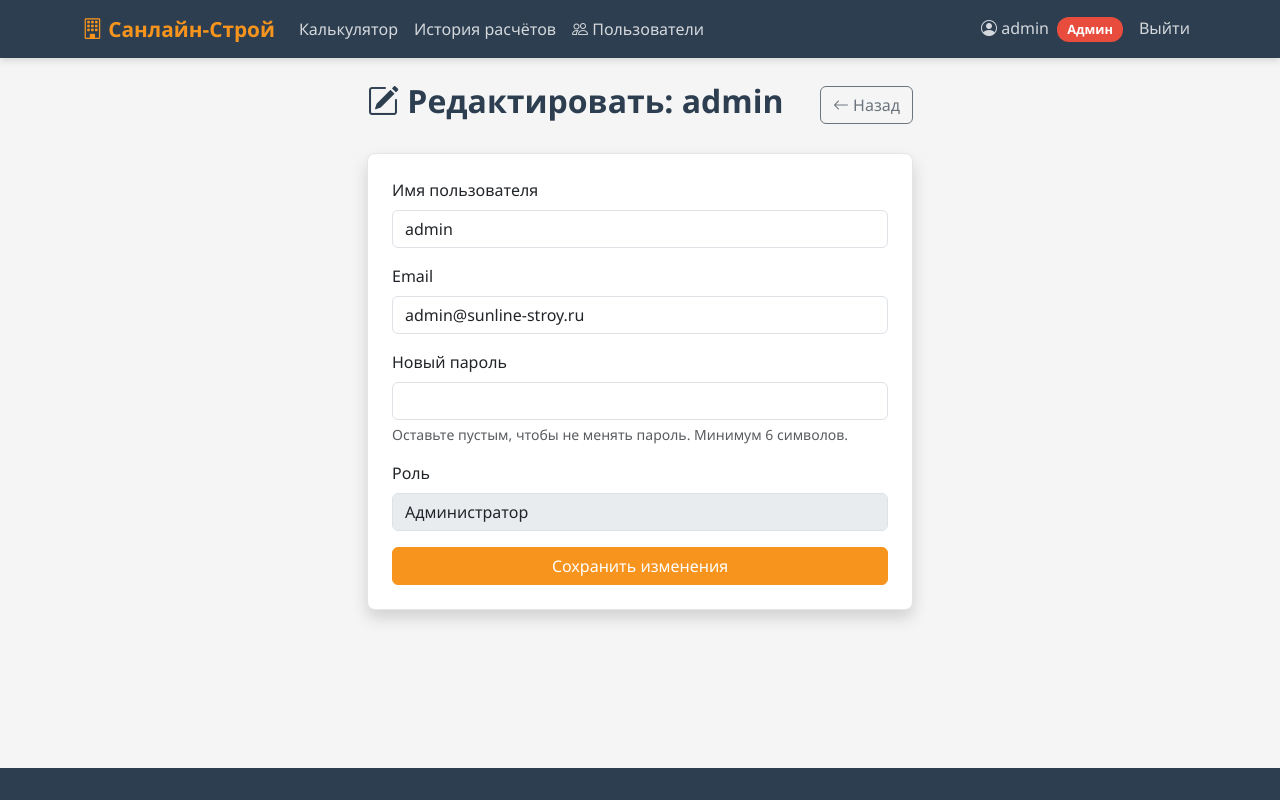
After one commit to soslatish/construction-cost-calculator, a Flask app: page /admin/users/1/edit in a window 1280 px wide. The commit adds this page. Run offline with Flask 3, Linux system fonts and the light colour scheme; a user stored in the database is signed in.

Commit message:
Админ: редактирование пользователей, доступ к расчётам, PDF экспорт, цвета Санлайн
- Добавлена страница редактирования пользователей для админа
- Админ видит все расчёты и может заходить в них
- Исправлен контроль доступа к отчётам и загрузке расчётов
- PDF экспорт: WeasyPrint заменён на xhtml2pdf
- Цвета обновлены на оранжевые (#F7941D)
- Удалён заголовок калькулятора и текст футера

```diff
--- a/auth.py
+++ b/auth.py
@@ -1,7 +1,7 @@
 from functools import wraps
 from flask import Blueprint, render_template, redirect, url_for, flash, request
 from flask_login import login_user, logout_user, login_required, current_user
-from models import db, User, ROLE_VIEWER, ROLE_MANAGER
+from models import db, User, ROLE_VIEWER, ROLE_MANAGER, ROLE_ADMIN
 
 auth_bp = Blueprint('auth', __name__)
 
@@ -159,3 +159,46 @@ def delete_user(user_id):
     db.session.commit()
     flash(f'Пользователь «{user.username}» удалён.', 'success')
     return redirect(url_for('auth.user_list'))
+
+
+@auth_bp.route('/admin/users/<int:user_id>/edit', methods=['GET', 'POST'])
+@admin_required
+def edit_user(user_id):
+    user = User.query.get_or_404(user_id)
+
+    if request.method == 'POST':
+        username = request.form.get('username', '').strip()
+        email = request.form.get('email', '').strip()
+        password = request.form.get('password', '').strip()
+        role = request.form.get('role', user.role)
+
+        if not username or not email:
+            flash('Имя и email обязательны.', 'error')
+            return render_template('auth/edit_user.html', user=user)
+
+        existing = User.query.filter_by(username=username).first()
+        if existing and existing.id != user.id:
+            flash('Пользователь с таким именем уже существует.', 'error')
+            return render_template('auth/edit_user.html', user=user)
+
+        existing = User.query.filter_by(email=email).first()
+        if existing and existing.id != user.id:
+            flash('Этот email уже зарегистрирован.', 'error')
+            return render_template('auth/edit_user.html', user=user)
+
+        if password:
+            if len(password) < 6:
+                flash('Пароль должен быть не менее 6 символов.', 'error')
+                return render_template('auth/edit_user.html', user=user)
+            user.set_password(password)
+
+        user.username = username
+        user.email = email
+        if not user.is_admin and role in (ROLE_VIEWER, ROLE_MANAGER, ROLE_ADMIN):
+            user.role = role
+
+        db.session.commit()
+        flash(f'Данные пользователя «{user.username}» обновлены.', 'success')
+        return redirect(url_for('auth.user_list'))
+
+    return render_template('auth/edit_user.html', user=user)
--- a/requirements.txt
+++ b/requirements.txt
@@ -1,4 +1,4 @@
 Flask==3.1.1
 Flask-Login==0.6.3
 Flask-SQLAlchemy==3.1.1
-WeasyPrint==63.1
+xhtml2pdf==0.2.17
--- a/static/css/style.css
+++ b/static/css/style.css
@@ -1,6 +1,6 @@
 :root {
-    --sl-primary: #1ABC9C;
-    --sl-primary-dark: #16A085;
+    --sl-primary: #F7941D;
+    --sl-primary-dark: #E07B00;
     --sl-dark: #2C3E50;
     --sl-dark-light: #34495E;
     --sl-text: #444;
@@ -93,7 +93,7 @@ body {
 
 .nav-tabs .nav-link:hover {
     color: var(--sl-primary);
-    border-bottom-color: rgba(26, 188, 156, 0.3);
+    border-bottom-color: rgba(247, 148, 29, 0.3);
 }
 
 .nav-tabs .nav-link.active {
@@ -128,7 +128,7 @@ body {
 }
 
 .table-warning {
-    background-color: rgba(26, 188, 156, 0.1) !important;
+    background-color: rgba(247, 148, 29, 0.1) !important;
 }
 
 .table-warning td {
@@ -136,11 +136,11 @@ body {
 }
 
 .table-primary {
-    background-color: rgba(26, 188, 156, 0.15) !important;
+    background-color: rgba(247, 148, 29, 0.15) !important;
 }
 
 .table-info {
-    background-color: rgba(26, 188, 156, 0.08) !important;
+    background-color: rgba(247, 148, 29, 0.08) !important;
 }
 
 /* Cards */
@@ -181,16 +181,16 @@ a:hover {
 
 /* Alerts */
 .alert-success {
-    background-color: rgba(26, 188, 156, 0.15);
+    background-color: rgba(247, 148, 29, 0.15);
     border-color: var(--sl-primary);
-    color: #155724;
+    color: #664d03;
 }
 
 /* Form focus */
 .form-control:focus,
 .form-select:focus {
     border-color: var(--sl-primary);
-    box-shadow: 0 0 0 0.2rem rgba(26, 188, 156, 0.25);
+    box-shadow: 0 0 0 0.2rem rgba(247, 148, 29, 0.25);
 }
 
 /* Footer */
--- /dev/null
+++ b/templates/auth/edit_user.html
@@ -0,0 +1,50 @@
+{% extends "base.html" %}
+{% block title %}Редактирование пользователя — Санлайн-Строй{% endblock %}
+
+{% block content %}
+<div class="row justify-content-center">
+    <div class="col-md-6">
+        <div class="d-flex justify-content-between align-items-center mb-4">
+            <h2><i class="bi bi-pencil-square"></i> Редактировать: {{ user.username }}</h2>
+            <a href="{{ url_for('auth.user_list') }}" class="btn btn-outline-secondary">
+                <i class="bi bi-arrow-left"></i> Назад
+            </a>
+        </div>
+        <div class="card shadow">
+            <div class="card-body p-4">
+                <form method="POST">
+                    <div class="mb-3">
+                        <label for="username" class="form-label">Имя пользователя</label>
+                        <input type="text" class="form-control" id="username" name="username" value="{{ user.username }}" required>
+                    </div>
+                    <div class="mb-3">
+                        <label for="email" class="form-label">Email</label>
+                        <input type="email" class="form-control" id="email" name="email" value="{{ user.email }}" required>
+                    </div>
+                    <div class="mb-3">
+                        <label for="password" class="form-label">Новый пароль</label>
+                        <input type="password" class="form-control" id="password" name="password" minlength="6">
+                        <div class="form-text">Оставьте пустым, чтобы не менять пароль. Минимум 6 символов.</div>
+                    </div>
+                    {% if not user.is_admin %}
+                    <div class="mb-3">
+                        <label for="role" class="form-label">Роль</label>
+                        <select class="form-select" id="role" name="role">
+                            <option value="viewer" {% if user.role == 'viewer' %}selected{% endif %}>Наблюдатель</option>
+                            <option value="manager" {% if user.role == 'manager' %}selected{% endif %}>Менеджер</option>
+                            <option value="admin" {% if user.role == 'admin' %}selected{% endif %}>Администратор</option>
+                        </select>
+                    </div>
+                    {% else %}
+                    <div class="mb-3">
+                        <label class="form-label">Роль</label>
+                        <input type="text" class="form-control" value="Администратор" disabled>
+                    </div>
+                    {% endif %}
+                    <button type="submit" class="btn btn-primary w-100">Сохранить изменения</button>
+                </form>
+            </div>
+        </div>
+    </div>
+</div>
+{% endblock %}
--- a/templates/base.html
+++ b/templates/base.html
@@ -81,9 +81,7 @@
     </div>
 
     <footer class="mt-5 py-3 text-center">
-        <div class="container">
-            Санлайн-Строй &copy; 2026 | Калькулятор расчёта стоимости
-        </div>
+        <div class="container"></div>
     </footer>
 
     <script src="https://cdn.jsdelivr.net/npm/bootstrap@5.3.3/dist/js/bootstrap.bundle.min.js"></script>
--- a/templates/calculator/index.html
+++ b/templates/calculator/index.html
@@ -2,8 +2,6 @@
 {% block title %}Калькулятор — Санлайн-Строй{% endblock %}
 
 {% block content %}
-<h2 class="mb-4"><i class="bi bi-calculator"></i> Калькулятор стоимости строительства</h2>
-
 {% if current_user.is_authenticated and not current_user.can_edit %}
 <div class="alert alert-info">
     <i class="bi bi-info-circle"></i> Вы вошли как наблюдатель. Редактирование и сохранение расчётов недоступно.
```
Also changed, not shown: calculator.py (+20 -8 lines), templates/auth/users.html (+7 -4 lines), templates/calculator/report_pdf.html (+4 -4 lines).
